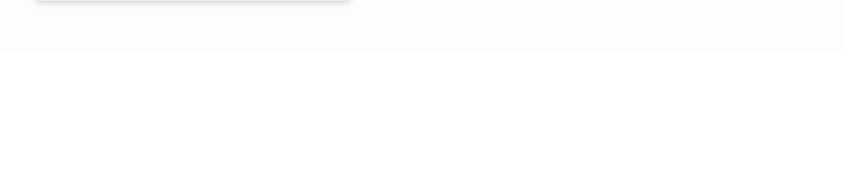
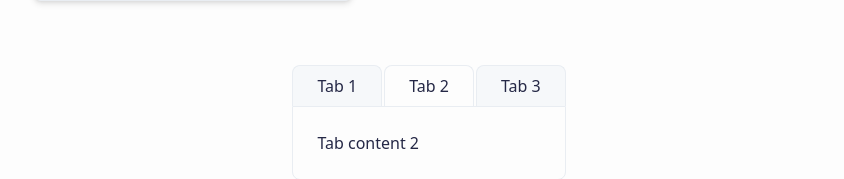
Before and after one commit to saarang2003/Switch-it, a Next.js app: page / in a window 1280 px wide. Shown: the part 773-952 px from the top of the page, without its empty margins (211-1055 px from the left). Before the commit the page ends 826 px from the top, so only its background shows below. Built offline with nearby package versions, Linux system fonts and the light colour scheme.

Commit message:
completed tabs component

```diff
--- a/app/_component/Tabs.tsx
+++ b/app/_component/Tabs.tsx
@@ -1,52 +1,34 @@
-'use client';
+"use client"
+import React, { useState } from "react";
 
-import React from 'react';
-import {
-  BarChart,
-  Bar,
-  ResponsiveContainer,
-  XAxis,
-  Tooltip,
-} from 'recharts';
-
-// Demo data
-const data = [
-  { name: 'Mon', value: 4 },
-  { name: 'Tue', value: 6 },
-  { name: 'Wed', value: 5 },
-  { name: 'Thu', value: 4 },
-  { name: 'Fri', value: 7 },
-  { name: 'Sat', value: 8 },
-  { name: 'Sun', value: 6 },
-  { name: 'Mon', value: 9 },
-  { name: 'Tue', value: 10 },
-  { name: 'Wed', value: 12 },
-  { name: 'Thu', value: 13 },
+const tabs = [
+  { label: "Tab 1", content: "Tab content 1" },
+  { label: "Tab 2", content: "Tab content 2" },
+  { label: "Tab 3", content: "Tab content 3" },
 ];
 
 const Tabs: React.FC = () => {
+  const [active, setActive] = useState(1);
+
   return (
-    <div className="bg-base-100 rounded-xl shadow p-6 min-w-[340px] max-w-md mx-auto">
-      <ResponsiveContainer width="100%" height={120}>
-        <BarChart data={data} barCategoryGap={2}>
-          <Bar dataKey="value" fill="var(--color-primary Juliet
-
-System: --primary)" radius={[8, 8, 0, 0]} />
-          <XAxis dataKey="name" hide />
-          <Tooltip cursor={{ fill: "transparent" }} content={undefined} />
-        </BarChart>
-      </ResponsiveContainer>
-      <div className="mt-6 text-base-content text-center text-lg font-normal">
-        Sales volume reached <span className="font-semibold">$12,450</span> this week, showing<br />
-        a <span className="font-semibold text-success">15% increase</span> from the previous period.
+    <div className="w-full max-w-md mx-auto">
+      <div className="flex space-x-0.5 ">
+        {tabs.map((tab, idx) => (
+          <button
+            key={tab.label}
+            className={`px-6 py-2 rounded-t-lg border border-b-0 border-base-300 text-base-content cursor-pointer font-medium transition
+              ${active === idx
+                ? "bg-base-100"
+                : "bg-base-200 hover:bg-base-100/70"
+              }`}
+            onClick={() => setActive(idx)}
+          >
+            {tab.label}
+          </button>
+        ))}
       </div>
-      <div className="flex gap-4 mt-6 justify-center">
-        <button className="flex-1 py-3 rounded-lg border border-base-300 bg-base-100 text-base-content font-semibold text-lg shadow-sm hover:bg-base-200 transition">
-          Charts
-        </button>
-        <button className="flex-1 py-3 rounded-lg bg-primary text-primary-content font-semibold text-lg shadow hover:shadow-md transition">
-          Details
-        </button>
+      <div className="rounded-b-lg border border-base-300 bg-base-100 p-6 text-base-content">
+        {tabs[active].content}
       </div>
     </div>
   );
--- a/app/page.tsx
+++ b/app/page.tsx
@@ -4,6 +4,7 @@ import Container from "./_component/Container";
 import Input from "./_component/Input";
 import ProductCard from "./_component/ProductCard";
 import RatingCard from "./_component/RatingCard";
+import Tabs from "./_component/Tabs";
 import ThemeSwitcher from "./_component/ThemeSwitcher";
 import Wrapper from "./_component/Wrapper";
 
@@ -19,12 +20,18 @@ export default function Home() {
       <RatingCard score={91}/>
       </Wrapper>
     </Wrapper>
+
+
       <Wrapper>
       <ProductCard/>
         <Wrapper>
       <Chart/>
       </Wrapper>
       </Wrapper>
+       <Wrapper>
+      <Tabs/>
+      </Wrapper>
+
 
   </Container>
 
```
